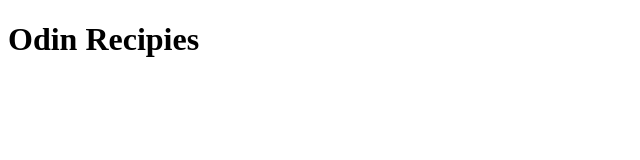
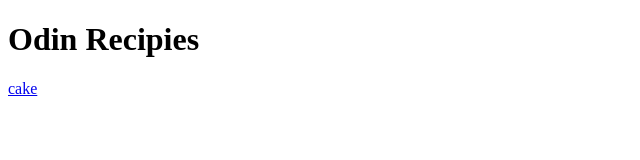
Before and after one commit to Neeraj799/odin-recipes, a plain HTML site: page index.html in a window 1280 px wide. Shown: the full height of the page, 0-640 px from the left. Drawn offline with Linux system fonts and the light colour scheme.

Commit message:
first commit

```diff
--- a/index.html
+++ b/index.html
@@ -4,4 +4,6 @@
 </head>
 <body>
     <h1>Odin Recipies</h1>
+    <a href="recipes/cake.html.txt">cake</a>
 </body>
+</html>
```
Also changed, not shown: recipes/cake.html.txt.
